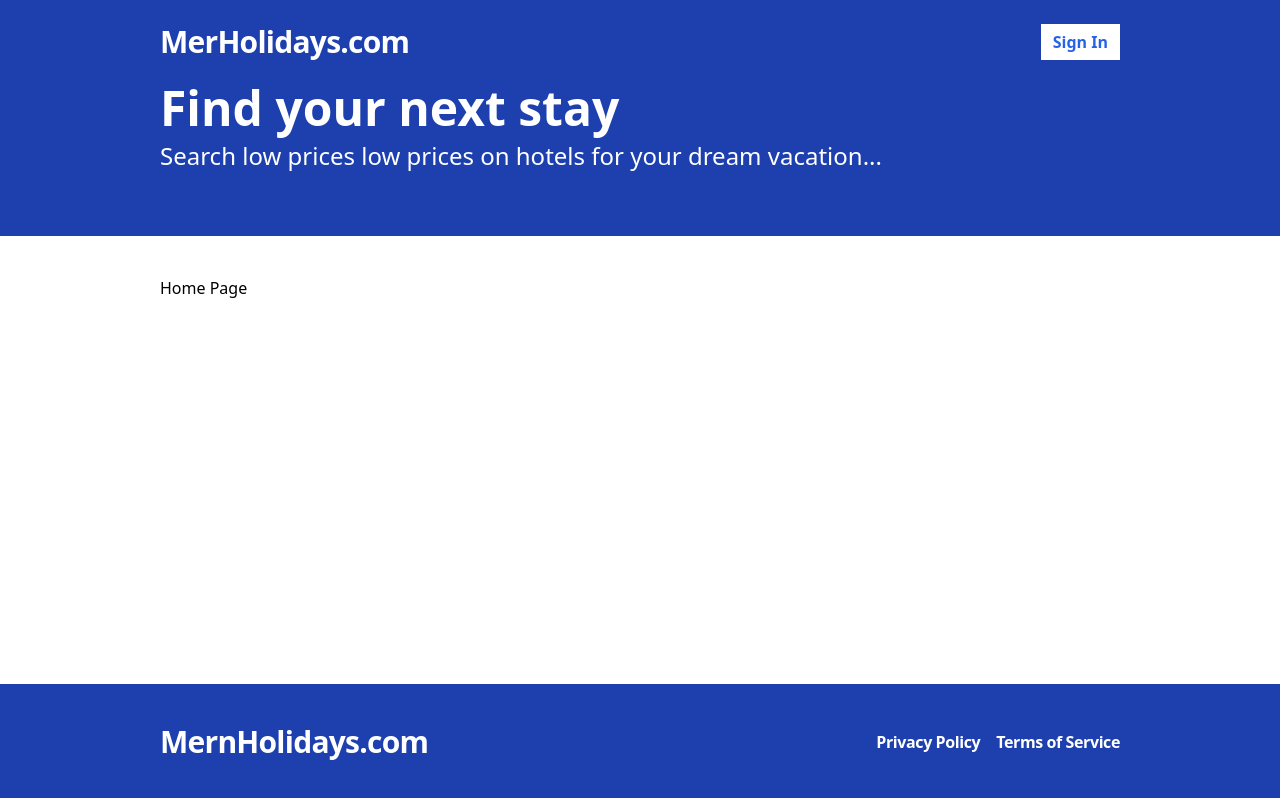
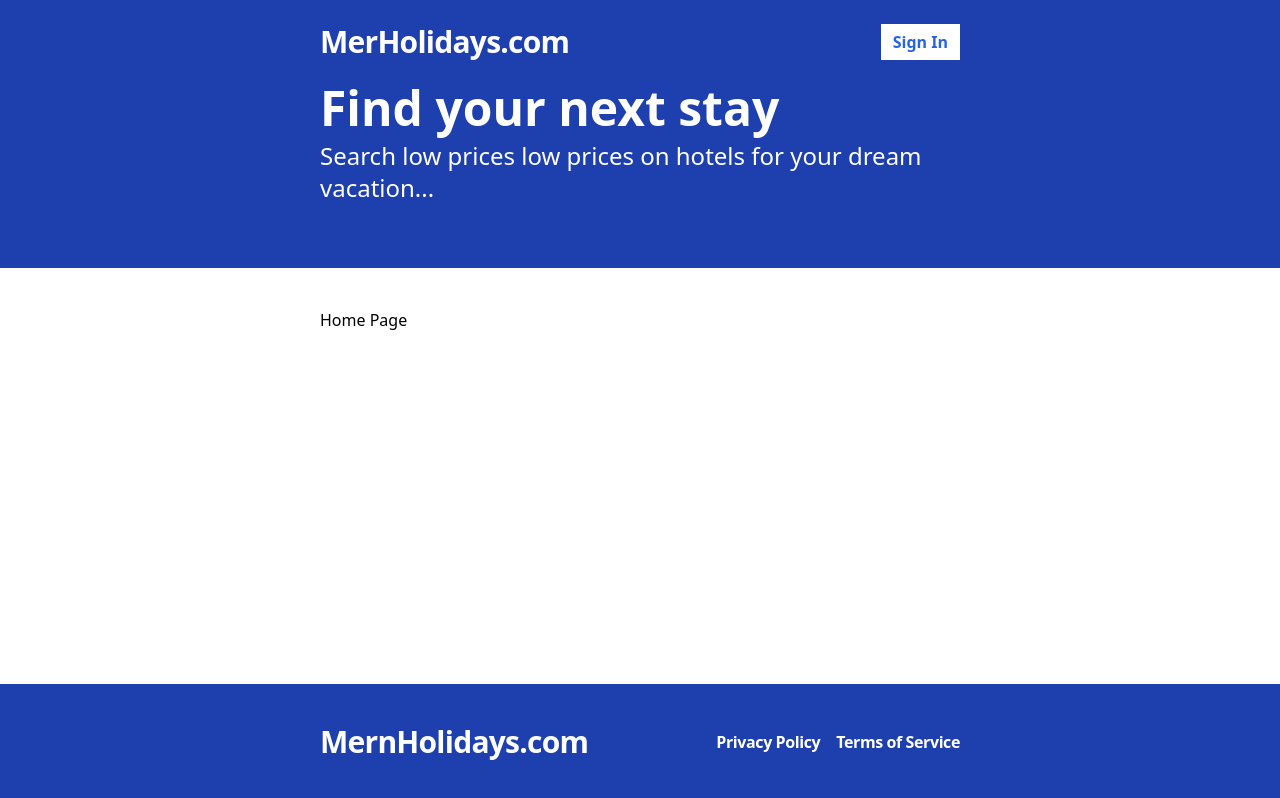
Before and after one commit to LeTruongThinh2002/mern_booking_hotel, a React (Vite) app in the folder frontend/: page / in a window 1280 px wide. Built offline with nearby package versions, Linux system fonts and the light colour scheme; no server answers.

Commit message:
Update tailwind.config.js

```diff
--- a/frontend/tailwind.config.js
+++ b/frontend/tailwind.config.js
@@ -5,7 +5,10 @@ export default {
     extend: {},
     container: {
       padding: {
-        md: '10rem'
+        sm: '5rem',
+        md: '10rem',
+        lg: '15rem',
+        xl: '20rem'
       }
     }
   },
```
